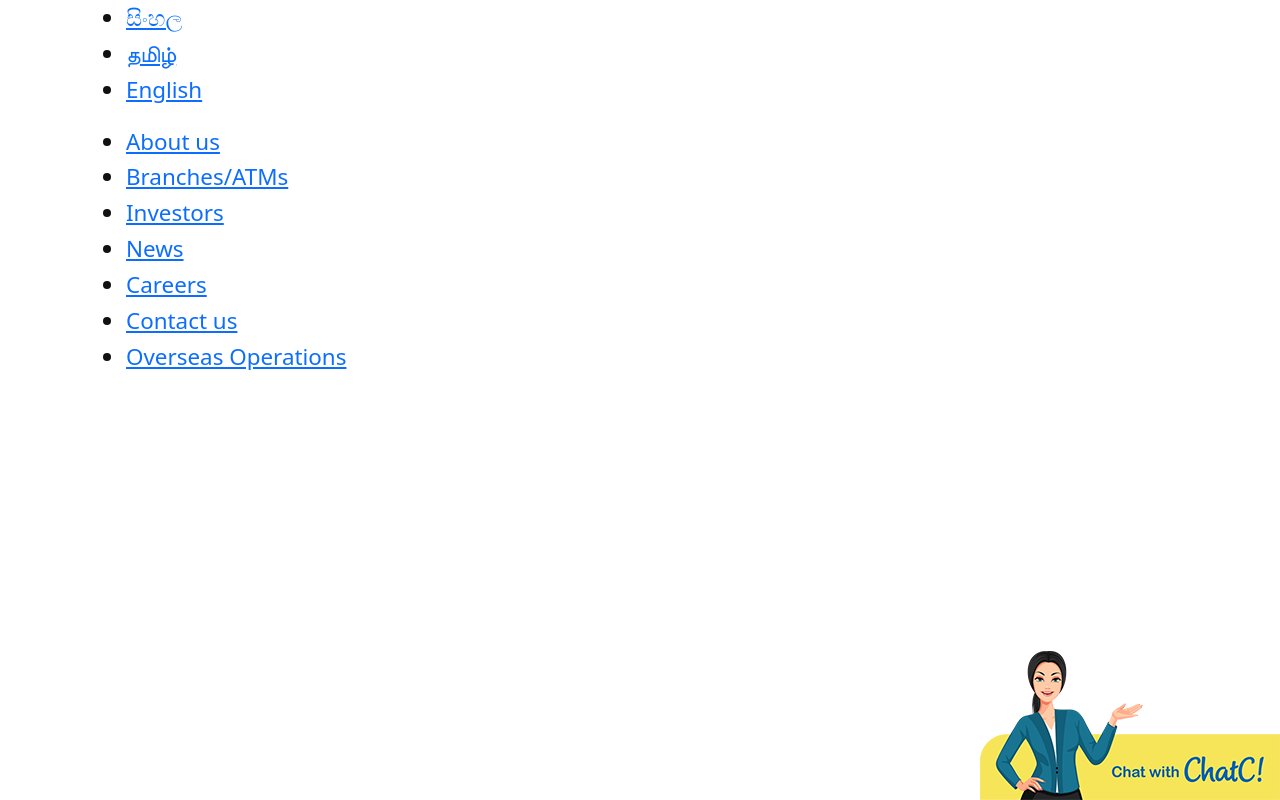
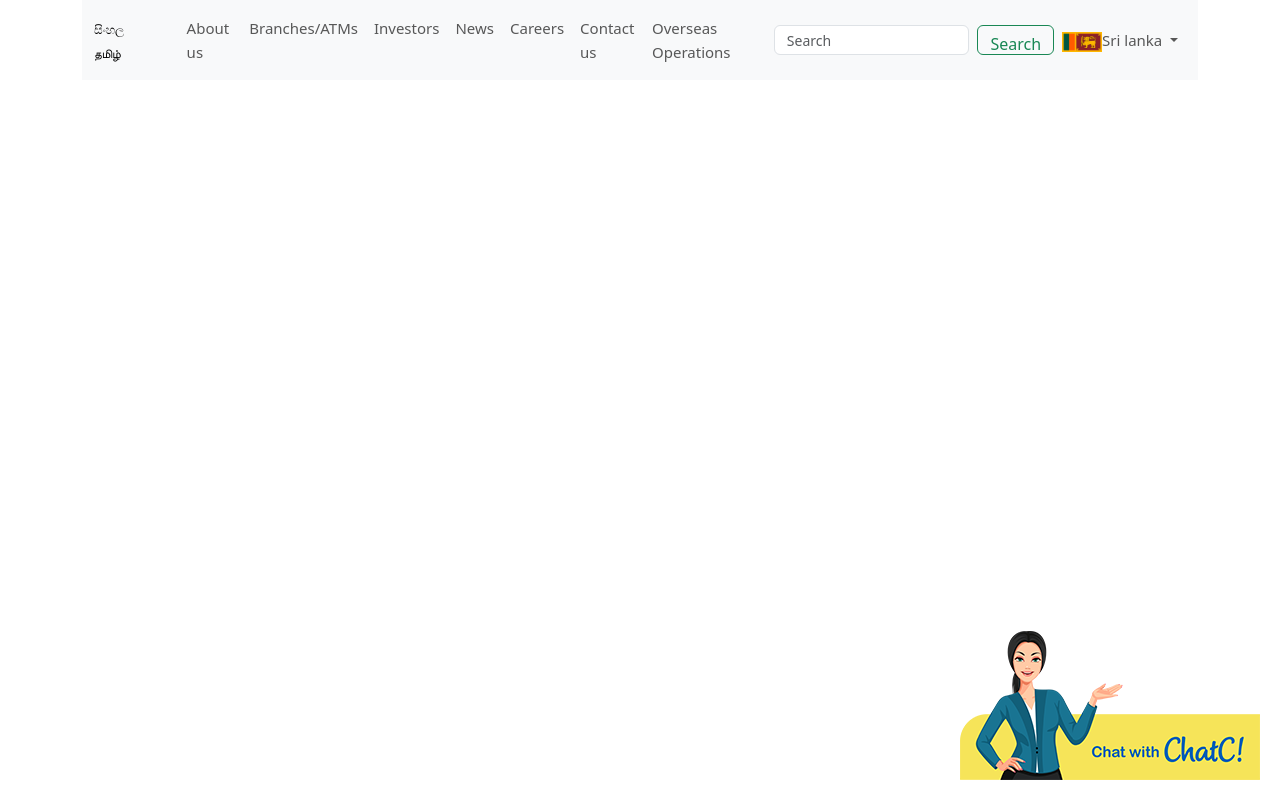
Before and after one commit to nnimal/assingment_Combank, a plain HTML site: page index.html in a window 1280 px wide. Drawn offline with nearby package versions, Linux system fonts and the light colour scheme.

Commit message:
Add country but dropdown not works?

```diff
--- a/assets/main.css
+++ b/assets/main.css
@@ -7,33 +7,65 @@ padding: 0;
 html
 {font-family:sans-serif;-ms-text-size-adjust:100%;-webkit-text-size-adjust:100%}
 
+body {
+  color:#111111;
+  font-size:1.4rem;
+  line-height:1.6;
+}
+
+/* chat girl lower right bottom */
 .combank-chat {
   position: absolute;
-  right: 0px;
-  bottom: 0px;
+  margin: 10px;
+  right: 10px;
+  bottom: 10px;
   display: inline-block;
-  z-index:100 ;
+  z-index: 100;
 }
- .HandOut{
+
+.HandOut {
   position: absolute;
   display: none;
   right: 0px;
   bottom: 0px;
 
 }
-.combank-chat:hover .HandOut{
+
+.combank-chat:hover .HandOut {
   display: inline-block;
 }
-.combank-chat:hover .HandOpen{
+
+.combank-chat:hover .HandOpen {
   display: none;
 }
 
-body {
-    color:#111111;
-    font-size:1.4rem;
-    line-height:1.6;
+/* Language site */
+
+.top_nav{
+  background: #fafafa;
+  padding: 10px 0;
+  border-bottom: 1px solid #e5e5e5;
+  display: flex;
+  flex-wrap: wrap;
+}
+
+.left-side{
+ ;
 }
 .multilingual-options{
-    display: inline-block
+    list-style: none;
+    display:inline-flex;
+    gap: 10px;
+    font-size: 12px;
+    color: darkgrey;
+
 
 }
+
+.right-side{
+
+}
+
+.fsize{
+  font-size: 15px;
+}
--- a/index.html
+++ b/index.html
@@ -10,6 +10,10 @@
 
 </head>
 <body class="container">
+
+    <div class="button">
+
+    </div>
     <div class="combank-chat" >
         <a href="" ><img src="/assets/images/chat-c-1.png" alt="Commercial bank chat plugin" class="HandOpen" ></a>
         <a  href=""><img src="/assets/images/chat-c.png" alt="Commercial bank chat plugin" class="HandOut"></a>
@@ -17,44 +21,66 @@
     </div>
 
   <header>
-        <nav>
-        <!-- //top Navication bar -->
-            <div class="top_nav">
-                <div class="container">
-                    <div class="left-side">
-                        <ul class="multilingual-options">
-                            <li>
-                                <a class="" href="http://www.combank.lk/lang/si">සිංහල</a>
+    <!-- top nav bar -->
+    <nav class="navbar navbar-expand-lg bg-body-tertiary">
+        <div class="container-fluid fsize">
+            <div class="left">
+            <a class="navbar-brand " href="http://www.combank.lk/lang/si" style="font-size: 12px;"  >සිංහල</a>
+             <a class="navbar-brand " href="http://www.combank.lk/lang/ta"style="font-size: 12px;" >தமிழ்</a>
+            </div>
+
+
+          <div class="right">
+            <div class="collapse navbar-collapse" id="navbarSupportedContent">
+                <ul class="navbar-nav me-auto mb-2 mb-lg-0">
+                  <li class="nav-item">
+                    <a class="nav-link " aria-current="page" href="http://www.combank.lk/about-us">About us</a>
                   </li>
-                                <li>
-                                <a class="" href="http://www.combank.lk/lang/ta">தமிழ்</a>
+                  <li class="nav-item">
+                    <a class="nav-link" href="http://www.combank.lk/branches">Branches/ATMs</a>
                   </li>
-                                <li>
-                                <a class="active" href="http://www.combank.lk/lang/en">English</a>
+                  <li class="nav-item">
+                    <a class="nav-link" href="http://www.combank.lk/investors">Investors</a>
+                  </li>
+                  <li class="nav-item">
+                    <a class="nav-link" href="http://www.combank.lk/news">News</a>
+                  </li>
+                  <li class="nav-item">
+                    <a class="nav-link" href="http://www.combank.lk/careers">Careers</a>
+                  </li>
+                  <li class="nav-item">
+                    <a class="nav-link" href="http://www.combank.lk/contact">Contact us</a>
+                  </li>
+                  <li class="nav-item">
+                    <a class="nav-link" href="http://www.combank.lk/overseas-operations">Overseas Operations</a>
+                  </li>
+
+                </ul>
+                  <form class="d-flex" role="search" style="height:30px ;" >
+                    <input class="form-control me-2" type="search" placeholder="Search" aria-label="Search" style="font-size: 14px;" >
+                    <button class="btn btn-outline-success" type="submit" >Search</button>
+                  </form>
+                  <!-- Country selection  start -->
+                  <ul class="navbar-nav me-auto mb-2 mb-lg-0">
+                  <li class="nav-item dropdown" style="float:right">
+                    <a class="nav-link dropdown-toggle" href="#" role="button" data-bs-toggle="dropdown" aria-expanded="false" >
+                     <img src="/assets/images/srilanka.png " width="40px" height="20px">Sri lanka  </a>
+                    <ul class="dropdown-menu">
+                      <li><a class="dropdown-item" href="#"><img src="/assets/images/srilanka.png " width="40px" height="20px">Sri Lanka</a></li>
+                      <li><a class="dropdown-item" href="#"><img src="/assets/images/bangladesh.png " width="40px" height="20px">Bangladesh</a></li>
+                      <li><a class="dropdown-item" href="#"><img src="/assets/images/maldives.png " width="40px" height="20px">Maldevies</a></li>
+                      <li><a class="dropdown-item" href="#"><img src="/assets/images/myanmar.svg " width="40px" height="20px">Myanmar</a></li>
+                    </ul>
                   </li>
                   </ul>
-                    </div>
-                    <div class="right-side">
-                        <div class="block">
-                            <ul class="nav-links top-nav-links">
-                                <li><a href="http://www.combank.lk/about-us">About us</a></li>
-                                <li><a href="http://www.combank.lk/branches">Branches/ATMs</a></li>
-                                <li><a href="http://www.combank.lk/investors">Investors</a></li>
-                                <li><a href="http://www.combank.lk/news">News</a></li>
-                                <li><a href="http://www.combank.lk/careers">Careers</a></li>
-                                <li><a href="http://www.combank.lk/contact">Contact us</a></li>
-                                <li><a href="http://www.combank.lk/overseas-operations">Overseas Operations</a>
-                                </li>
-                            </ul>
-                    </div>
-                </div>
-            </div>
+                  <!-- Country selection  end -->
 
-            <!-- bottom navicationbar -->
-        <div class="bottom_nav">
 
               </div>
 
+          </div>
+
+       </div>
       </nav>
 
 </header>
```
Also changed, not shown: assets/images/bangladesh.png (added), assets/images/maldives.png (added), assets/images/myanmar.svg (added), assets/images/srilanka.png (added). Lines whose indentation alone changed are shown as unchanged.
